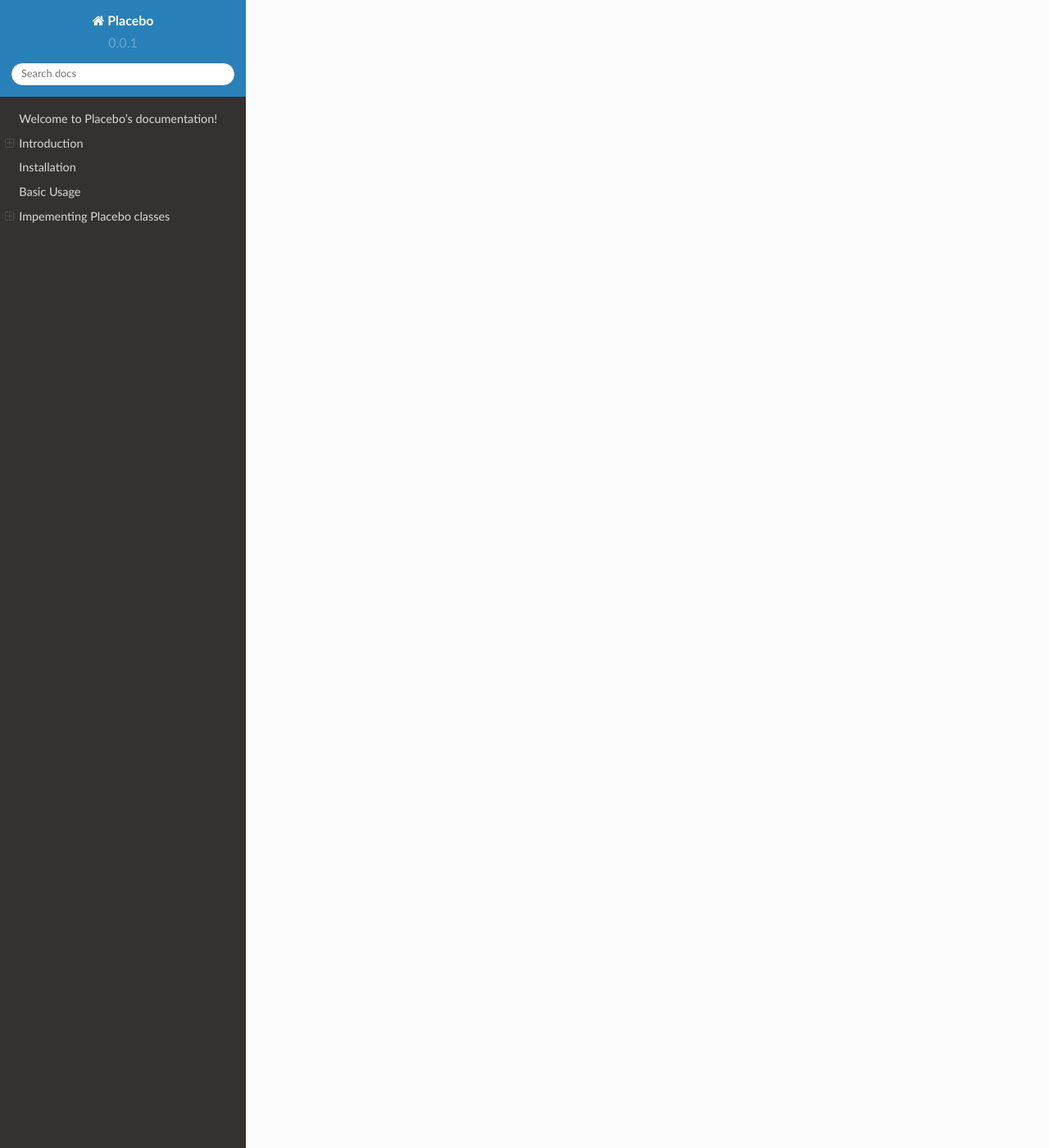
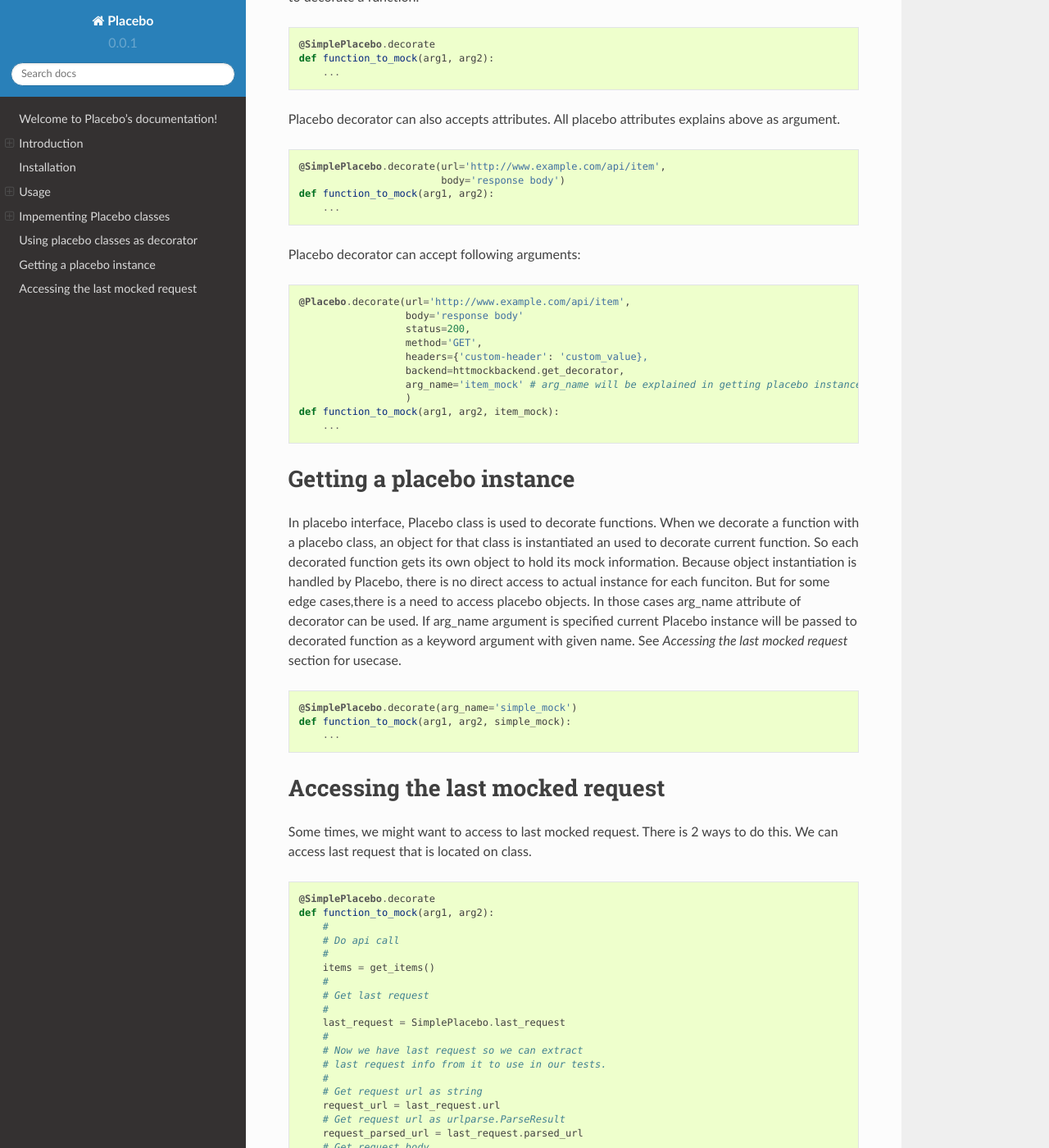
Before and after one commit to huseyinyilmaz/placebo, a Sphinx documentation site: the page built from doc/index.rst, in a window 1280 px wide and 1400 px high, scrolled down 7093 px. Shown: the whole window at 82% size. Built offline with Sphinx 7.4.7 and the Read the Docs theme 2.0.0, drawn with Linux system fonts in a browser that asks for light colours; some of the changed text lies outside the part shown.

```diff
--- a/doc/index.rst
+++ b/doc/index.rst
@@ -166,8 +166,13 @@
 
 Or source code can be downloaded from github.
 
-Basic Usage
-===========
+Usage
+=====
+
+Implementation example
+----------------------
+
+(Detailed description will be in Implementing placebo classes section)
 
 Basic usage of placebo can be following
 
@@ -319,3 +324,131 @@
 
 
 - *backend*: Backend property is a meta property instead of a filter or response property. It is a backend that Placebo object is used to create mock objects. Currently there are 2 backends. Those are backends.httpprettybackend.get_decorator` and `placebo.backends.httmockbackend.get_decorator`. backend attribute cannot be implemented as a method. Type of backend is a function. (function that gets a Placebo instance as argument and returns a decorator that applies that placebo object. More explanation can be found in Implementing backends section.)
+
+Using placebo classes as decorator
+==================================
+
+Interface for a placebo class is a decorator. To use a placebo class, decorate method of
+class is used to decorate a function.
+
+.. code-block:: python
+
+    @SimplePlacebo.decorate
+    def function_to_mock(arg1, arg2):
+        ...
+
+Placebo decorator can also accepts attributes. All placebo attributes explains above as argument.
+
+.. code-block:: python
+
+    @SimplePlacebo.decorate(url='http://www.example.com/api/item',
+                            body='response body')
+    def function_to_mock(arg1, arg2):
+        ...
+
+Placebo decorator can accept following arguments:
+
+.. code-block:: python
+
+    @Placebo.decorate(url='http://www.example.com/api/item',
+                      body='response body'
+                      status=200,
+                      method='GET',
+                      headers={'custom-header': 'custom_value},
+                      backend=httmockbackend.get_decorator,
+                      arg_name='item_mock' # arg_name will be explained in getting placebo instance section.
+                      )
+    def function_to_mock(arg1, arg2, item_mock):
+        ...
+
+
+Getting a placebo instance
+==========================
+
+In placebo interface, Placebo class is used to decorate functions. When we decorate a function with a placebo class, an object for that class is instantiated an used to decorate current function. So each decorated function gets its own object to hold its mock information. Because object instantiation is handled by Placebo, there is no direct access to actual instance for each funciton. But for some edge cases,there is a need to access placebo objects. In those cases arg_name attribute of decorator can be used. If arg_name argument is specified current Placebo instance will be passed to decorated function as a keyword argument with given name. See `Accessing the last mocked request` section for usecase.
+
+.. code-block:: python
+
+    @SimplePlacebo.decorate(arg_name='simple_mock')
+    def function_to_mock(arg1, arg2, simple_mock):
+        ...
+
+Accessing the last mocked request
+=================================
+
+Some times, we might want to access to last mocked request. There is 2 ways to do this. We can access last request that is located on class.
+
+.. code-block:: python
+
+    @SimplePlacebo.decorate
+    def function_to_mock(arg1, arg2):
+        #
+        # Do api call
+        #
+        items = get_items()
+        #
+        # Get last request
+        #
+        last_request = SimplePlacebo.last_request
+        #
+        # Now we have last request so we can extract
+        # last request info from it to use in our tests.
+        #
+        # Get request url as string
+        request_url = last_request.url
+        # Get request url as urlparse.ParseResult
+        request_parsed_url = last_request.parsed_url
+        # Get request body
+        request_body = last_request.body
+        # Get request headers
+        request_headers = last_request.headers
+        # Get query parameters
+        request_query_params = last_request.query
+        ...
+
+Accesing placebo object through class is really easy and does not require any change on rest of our code (`last_request = SimplePlacebo.last_request`). But there is a downside to this aproach. Since last_request here is a class attribute, it is shared by all instances. So, if get_items call fails to do a request, we can still have a last_request attribute on class becuase another test might be using same Placebo and already register a last request before our test is run.
+To solve this problem Placebo instances also have a last_request. That way you can access last_request only mocked by current instance.
+
+To get last_request from instance, first we need access to instance of Placebo we want to use. Here is an example:
+
+.. code-block:: python
+
+    @SimplePlacebo.decorate(arg_name='first_page_mock')
+    @SimplePlacebo.decorate(url='http://www.example.com/api/item?page=2',
+                            arg_name='second_page_mock')
+    def function_to_mock(arg1, arg2,
+                         first_page_mock,
+                         second_page_mock):
+        #
+        # Do api call
+        #
+        items = get_items()
+        items = get_items(page=2)
+        #
+        # Get last request
+        #
+        last_request = first_page_mock.last_request
+        last_request2 = second_page_mock.last_request
+        last_request_class = SimplePlacebo.last_request
+        #
+        # Since last request is request for second page,
+        # last_request on class will be the request for second
+        # page.
+        self.assertIs(last_request2, last_request_class)
+        #
+        # Now we have last request so we can extract
+        # last request info from it to use in our tests.
+        #
+        # Get request url as string
+        request_url = last_request.url
+        # Get request url as urlparse.ParseResult
+        request_parsed_url = last_request.parsed_url
+        # Get request body
+        request_body = last_request.body
+        # Get request headers
+        request_headers = last_request.headers
+        # Get query parameters
+        request_query_params = last_request.query
+        ...
+
+Here we used same Decorator for first and second page. So we needed to access the instance for them so we could inspect both requests.
```
Also changed, not shown: 2 other files.
